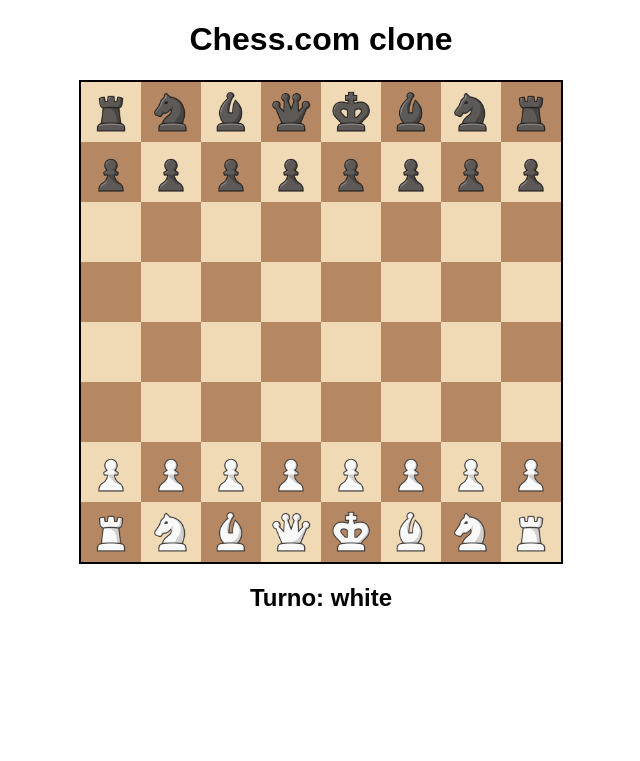
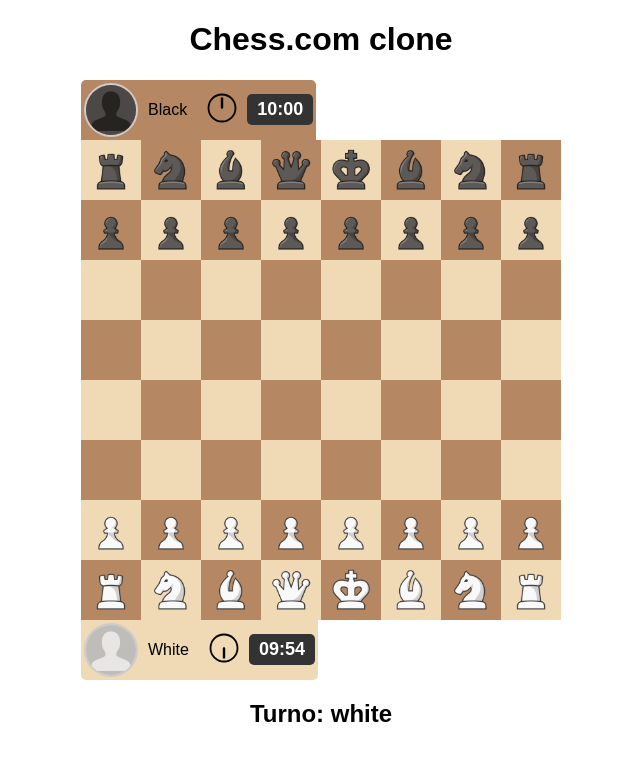
Before and after one commit to Armoon01/ExtraAjedrez, a Flask app: page / in a window 1280 px wide. Shown: the top 761 px of the page, without its empty margins (319-959 px from the left). Run offline with Flask 3, Linux system fonts and the light colour scheme.

Commit message:
Implementación de los relojes, cambios en el la coronación y cambios en jaques

```diff
--- a/Templates/base.html
+++ b/Templates/base.html
@@ -7,7 +7,37 @@
 </head>
 <body>
     <h1>Chess.com clone</h1>
+    <div id="game-container">
+        <div class="player black">
+            <img src="/static/images/black_player.png" alt="Black Player" class="player-img">
+            <span>Black</span>
+            <div class="black-clock">
+                <svg xmlns="http://www.w3.org/2000/svg" viewBox="0 0 100 100" width="30" height="30">
+                    <circle cx="50" cy="50" r="45" stroke="black" stroke-width="6" fill="none" />
+                    <circle cx="50" cy="50" r="3" fill="black" />
+
+                    <!-- Hour Hand -->
+                    <line id="black-clock-hand" x1="50" y1="50" x2="50" y2="15" stroke="black" stroke-width="8" />
+                  </svg>
+            </div>
+            <div class="timer black-timer">10:00</div>
+        </div>
         <div id="board" class="board"></div>
+        <div class="player white">
+            <img src="/static/images/white_player.png" alt="White Player" class="player-img">
+            <span>White</span>
+            <div class="white-clock hidden">
+                <svg xmlns="http://www.w3.org/2000/svg" viewBox="0 0 100 100" width="30" height="30">
+                    <circle cx="50" cy="50" r="45" stroke="black" stroke-width="6" fill="none" />
+                    <circle cx="50" cy="50" r="3" fill="black" />
+
+                    <!-- Hour Hand -->
+                    <line id="white-clock-hand" x1="50" y1="50" x2="50" y2="15" stroke="black" stroke-width="8" />
+                  </svg>
+            </div>
+            <div class="timer white-timer">10:00</div>
+        </div>
+    </div>
     <h2 id="turn">Turno: white</h2>
 
     <!-- Modal para elegir la pieza de promoción -->
@@ -16,19 +46,19 @@
             <h3>Elige una pieza para la promoción</h3>
             <div class="promotion-options">
                 <div class="promotion-option" data-piece="queen">
-                <img src="/static/images/wq.png" alt="Reina">
+                    <img src="/static/images/wq.png" alt="White Queen">
                 </div>
                 <div class="promotion-option" data-piece="rook">
-                <img src="/static/images/wr.png" alt="Torre">
+                    <img src="/static/images/wr.png" alt="White Rook">
                 </div>
                 <div class="promotion-option" data-piece="bishop">
-                <img src="/static/images/wb.png" alt="Alfil">
+                    <img src="/static/images/wb.png" alt="White Bishop">
                 </div>
                 <div class="promotion-option" data-piece="knight">
-                <img src="/static/images/wn.png" alt="Caballo">
+                    <img src="/static/images/wn.png" alt="White Knight">
                 </div>
             </div>
-        <button id="close-promotion-menu">Cancelar</button>
+            <button id="close-promotion-menu">Cerrar</button>
         </div>
     </div>
 
--- a/main.py
+++ b/main.py
@@ -1,5 +1,10 @@
 from flask import Flask, jsonify, request, render_template
 from board import ChessBoard
+from app.pieces.pawn import Pawn
+from app.pieces.knight import Knight
+from app.pieces.bishop import Bishop
+from app.pieces.rook import Rook
+from app.pieces.queen import Queen
 
 app = Flask(__name__, static_url_path="/static", static_folder="static", template_folder="templates")
 
@@ -16,10 +21,17 @@
     if game.is_in_check(game.current_turn):
         king_in_check = game.get_king_position(game.current_turn)
 
+    game_over = game.is_game_over()
+    winner = None
+    if game_over:
+        winner = game.get_winner()
+
     return jsonify({
         "board": game.get_board_state(),
         "turn": game.current_turn,
-        "king_in_check": king_in_check  # Posición del rey en jaque (o None si no está en jaque)
+        "king_in_check": king_in_check,
+        "game_over": game_over,
+        "winner": winner  # Ganador del juego si ha terminado
     })
 
 @app.route("/legal_moves", methods=["POST"])
@@ -37,29 +49,75 @@
 @app.route("/api/move", methods=["POST"])
 def move_piece():
     data = request.get_json()
-    from_pos = tuple(data['from'])
-    to_pos = tuple(data['to'])
-    promotion_choice = data.get('promotion_choice')  # Obtener la elección de promoción (si existe)
+    from_pos = tuple(data["from"])
+    to_pos = tuple(data["to"])
+    promotion_choice = data.get("promotion_choice")
 
-    # Llamar a la función move_piece y obtener la respuesta
+    # Verificar si el movimiento cubre el jaque antes de realizarlo
+    move_covers_check = game.does_move_cover_check(from_pos, to_pos)
+
+    # Realizar el movimiento
     result = game.move_piece(from_pos, to_pos, promotion_choice)
 
-    # Verificar si el rey sigue en jaque después del movimiento
-    if game.is_in_check(game.current_turn):
-        result["in_check"] = True  # Indicar que el rey sigue en jaque
-        result["king_position"] = game.get_king_position(game.current_turn)
+    # Verificar si el rey quedó en jaque después del movimiento
+    in_check = game.is_in_check(game.current_turn)
+    king_pos = game.get_king_position(game.current_turn)
+
+    result["in_check"] = in_check
+    result["king_position"] = king_pos
+    result["move_does_not_cover_check"] = not move_covers_check
+
+    # Verificar si se requiere promoción
+    piece = game.board[to_pos[0]][to_pos[1]]
+    if isinstance(piece, Pawn) and (to_pos[0] == 0 or to_pos[0] == 7):
+        result["promotion_required"] = True
+        result["promotion_piece_color"] = piece.color
     else:
-        result["in_check"] = False
-
-    # Verificar si el movimiento no cubre el jaque
-    result["move_does_not_cover_check"] = result["in_check"]
-
-    # Asegurarse de incluir el campo "promotion_required" si está presente
-    if "promotion_required" not in result:
         result["promotion_required"] = False
 
-    # Retornar la respuesta completa de move_piece
+    # Estado del tablero
+    result["board"] = game.get_board_state()
+
+    # Verificar si el juego ha terminado
+    if game.is_game_over():
+        result["game_over"] = True
+        result["winner"] = game.get_winner()
+    else:
+        result["game_over"] = False
+
     return jsonify(result)
+@app.route("/promote", methods=["POST"])
+def promote():
+    data = request.get_json()
+    from_pos = tuple(data["from"])
+    to_pos = tuple(data["to"])
+    piece_type = data["piece_type"]
 
+    # Verificar que la pieza en la posición 'to' sea un peón
+    piece = game.board[to_pos[0]][to_pos[1]]
+    if not isinstance(piece, Pawn):
+        return jsonify({"success": False, "error": "Solo se puede promocionar un peón"}), 400
+
+    # Promocionar el peón a la pieza seleccionada
+    promoted_piece = {
+        "queen": Queen,
+        "rook": Rook,
+        "bishop": Bishop,
+        "knight": Knight
+    }.get(piece_type.lower())
+
+    if promoted_piece:
+        game.board[to_pos[0]][to_pos[1]] = promoted_piece(piece.color)
+    else:
+        return jsonify({"success": False, "error": "Tipo de pieza no válido"}), 400
+
+    # Cambiar el turno
+    game.current_turn = "black" if game.current_turn == "white" else "white"
+
+    return jsonify({
+        "success": True,
+        "board": game.get_board_state(),
+        "turn": game.current_turn
+    })
 if __name__ == "__main__":
     app.run(debug=True)
--- a/static/script.js
+++ b/static/script.js
@@ -1,12 +1,18 @@
 let selected = null;
 let currentTurn = "white";
+let gameOver = false;
 
 async function loadBoard() {
     const res = await fetch('/api/board');
     const data = await res.json();
     currentTurn = data.turn;
+    gameOver = data.game_over;
 
-    // Pasar la posición del rey en jaque a renderBoard
+    if (gameOver) {
+        alert(data.winner ? `${data.winner} gana el juego` : "Empate");
+        return;
+    }
+
     renderBoard(data.board, data.king_in_check);
     document.getElementById("turn").innerText = "Turno: " + currentTurn;
 }
@@ -26,11 +32,8 @@
                 cell.innerHTML = pieceSymbol(piece);
             }
 
-            // Resaltar la casilla del rey si está en jaque
             if (kingInCheck && kingInCheck[0] === i && kingInCheck[1] === j) {
                 cell.classList.add('blink');
-
-                // Detener la animación después de 1 segundo
                 setTimeout(() => {
                     cell.classList.remove('blink');
                 }, 1000);
@@ -43,7 +46,7 @@
 }
 
 function pieceSymbol(piece) {
-    const fileName = `${piece.color[0]}${piece.type}.png`; // ej: wp.png
+    const fileName = `${piece.color[0]}${piece.type}.png`;
     return `<img src="/static/images/${fileName}" class="piece-img">`;
 }
 
@@ -54,29 +57,23 @@
 }
 
 async function handleClick(x, y) {
+    if (gameOver) return;
+
     const cell = document.querySelector(`.cell[data-pos="${x},${y}"]`);
     const pieceImg = cell.querySelector("img");
-
-    if (!selected) {
-        if (!pieceImg) return;
 
     const res = await fetch('/api/board');
     const data = await res.json();
     const piece = data.board[x][y];
 
-        if (!piece || piece.color !== currentTurn) {
-            return;
-        }
+    if (!selected) {
+        if (!pieceImg || !piece || piece.color !== currentTurn) return;
 
         selected = [x, y];
         clearHighlights();
         await showLegalMoves(x, y);
     } else {
-        const res = await fetch('/api/board');
-        const data = await res.json();
-        const piece = data.board[x][y];
-
-        // Si seleccionas otra pieza del mismo color, cambia la selección
+        // Si clicás en otra pieza propia, se actualiza la selección
         if (piece && piece.color === currentTurn) {
             selected = [x, y];
             clearHighlights();
@@ -84,7 +81,7 @@
             return;
         }
 
-        // Intentar mover la pieza seleccionada
+        // Intentar mover
         const moveRes = await fetch('/api/move', {
             method: 'POST',
             headers: { 'Content-Type': 'application/json' },
@@ -92,72 +89,88 @@
         });
 
         const result = await moveRes.json();
-        console.log("Respuesta del backend:", result); // Depuración
 
         if (!result.success) {
-            // Si el movimiento no es válido y no cubre el jaque
             if (result.move_does_not_cover_check) {
                 const kingCell = document.querySelector(
                     `.cell[data-pos="${result.king_position[0]},${result.king_position[1]}"]`
                 );
+                if (kingCell) {
                     kingCell.classList.add('blink');
-
-                // Detener la animación después de 1 segundo
                     setTimeout(() => {
                         kingCell.classList.remove('blink');
                     }, 1000);
+                }
 
-                // Mantener la selección activa y mostrar los movimientos legales nuevamente
                 clearHighlights();
                 await showLegalMoves(selected[0], selected[1]);
+
+                // ❗ No limpiar la selección
+                return;
             }
-        } else {
-            // Manejar la coronación
+
+            // Si el error es otro, sí limpiamos
+            selected = null;
+            return;
+        }
+
+        // Movimiento válido
+        await loadBoard();
+
         if (result.promotion_required) {
-                console.log("Llamando a showPromotionMenu"); // Depuración
             showPromotionMenu(result, selected, [x, y]);
             return;
         }
 
         currentTurn = result.turn;
-            await loadBoard();
-            selected = null; // Reiniciar la selección después de un movimiento válido
+        switchTimer();
+        selected = null;
     }
 }
+
+function showPromotionMenu(result, from, to) {
+    const menu = document.getElementById("promotion-menu");
+    menu.classList.remove("hidden");
+
+    const pieceColor = result.promotion_piece_color;
+    if (!pieceColor) {
+        console.error("No se encontró el color de la pieza para la promoción.");
+        return;
     }
-function showPromotionMenu(result, from, to) {
-    console.log("Mostrando el menú de promoción");
-    const menu = document.getElementById("promotion-menu");
-    menu.classList.remove("hidden"); // Mostrar el modal
 
-    // Asignar eventos a las opciones de promoción
-    document.querySelectorAll(".promotion-option").forEach(option => {
+    const promotionOptions = document.querySelectorAll(".promotion-option img");
+    const pieceTypes = ["queen", "rook", "bishop", "knight"];
+    promotionOptions.forEach((img, index) => {
+        const pieceType = pieceTypes[index];
+        img.src = `/static/images/${pieceColor[0]}${pieceType[0]}.png`;
+        img.alt = `${pieceColor} ${pieceType}`;
+    });
+
+    document.querySelectorAll(".promotion-option").forEach((option, index) => {
         option.onclick = async () => {
-            const promotionChoice = option.dataset.piece;
+            const promotionChoice = pieceTypes[index];
 
-            const promotionRes = await fetch('/api/move', {
+            const promotionRes = await fetch('/promote', {
                 method: 'POST',
                 headers: { 'Content-Type': 'application/json' },
-                body: JSON.stringify({ from, to, promotion_choice: promotionChoice })
+                body: JSON.stringify({ from, to, piece_type: promotionChoice })
             });
 
             const promotionResult = await promotionRes.json();
-            console.log("Resultado de la promoción:", promotionResult); // Depuración
 
             if (!promotionResult.success) {
-                alert(promotionResult.message);
+                alert(promotionResult.error || "Error al promover la pieza.");
             } else {
                 currentTurn = promotionResult.turn;
-                await loadBoard(); // Actualizar el tablero
+                await loadBoard();
             }
 
-            menu.classList.add("hidden"); // Ocultar el modal
+            menu.classList.add("hidden");
         };
     });
 
-    // Asignar evento al botón de cierre
     document.getElementById("close-promotion-menu").onclick = () => {
-        menu.classList.add("hidden"); // Ocultar el modal
+        menu.classList.add("hidden");
     };
 }
 
@@ -182,4 +195,77 @@
     }
 }
 
-window.onload = loadBoard;
+let whiteTime = 600;
+let blackTime = 600;
+let currentTimer = "white";
+let timerInterval;
+
+function startTimer() {
+    timerInterval = setInterval(() => {
+        if (currentTimer === "white") {
+            whiteTime--;
+            updateTimerDisplay("white", whiteTime);
+            rotateClock("white"); // Rotar la aguja del reloj blanco
+            if (whiteTime <= 0) {
+                clearInterval(timerInterval);
+                alert("¡El tiempo del jugador blanco se ha agotado!");
+            }
+        } else {
+            blackTime--;
+            updateTimerDisplay("black", blackTime);
+            rotateClock("black"); // Rotar la aguja del reloj negro
+            if (blackTime <= 0) {
+                clearInterval(timerInterval);
+                alert("¡El tiempo del jugador negro se ha agotado!");
+            }
+        }
+    }, 1000);
+}
+
+let whiteClockAngle = 0; // Ángulo inicial para el reloj blanco
+let blackClockAngle = 0; // Ángulo inicial para el reloj negro
+
+function rotateClock(player) {
+    const clockHand = document.getElementById(`${player}-clock-hand`);
+    if (!clockHand) {
+        console.error(`No se encontró el elemento del reloj para ${player}`);
+        return;
+    }
+
+    if (player === "white") {
+        whiteClockAngle = (whiteClockAngle + 90) % 360; // Incrementar 90 grados por segundo
+        clockHand.setAttribute("transform", `rotate(${whiteClockAngle} 50 50)`); // Rotar alrededor del centro (50, 50)
+    } else {
+        blackClockAngle = (blackClockAngle + 90) % 360; // Incrementar 90 grados por segundo
+        clockHand.setAttribute("transform", `rotate(${blackClockAngle} 50 50)`); // Rotar alrededor del centro (50, 50)
+    }
+}
+
+function updateTimerDisplay(player, time) {
+    const minutes = Math.floor(time / 60);
+    const seconds = time % 60;
+    const timerElement = document.querySelector(`.${player}-timer`);
+    timerElement.textContent = `${minutes.toString().padStart(2, "0")}:${seconds.toString().padStart(2, "0")}`;
+}
+function switchTimer() {
+    // Alternar el turno entre blanco y negro
+    currentTimer = currentTimer === "white" ? "black" : "white";
+
+    console.log("currentTimer", currentTimer);
+
+    // Mostrar el reloj del jugador actual y ocultar el del otro jugador
+    if (currentTimer === "white") {
+        document.querySelector(".white-clock").classList.remove("hidden");
+        document.querySelector(".black-clock").classList.add("hidden");
+    } else {
+        document.querySelector(".white-clock").classList.add("hidden");
+        document.querySelector(".black-clock").classList.remove("hidden");
+    }
+}
+
+window.onload = () => {
+    loadBoard();
+    startTimer();
+    document.querySelector(".white-clock").classList.remove("hidden");
+    document.querySelector(".black-clock").classList.add("hidden");
+};
--- a/static/style.css
+++ b/static/style.css
@@ -9,7 +9,6 @@
     grid-template-rows: repeat(8, 60px);
     width: fit-content;
     margin: auto;
-        border: 2px solid black;
 }
 
 .cell {
@@ -30,11 +29,13 @@
 .black {
     background-color: #b58863;
 }
+
 .piece-img {
     width: 48px;
     height: 48px;
     pointer-events: none; /* para que no bloqueen los clics */
 }
+
 /* Casilla seleccionada */
 .selected-cell {
     background-color: rgba(255, 255, 0, 0.4); /* amarillo suave */
@@ -52,6 +53,7 @@
     left: 50%;
     transform: translate(-50%, -50%); /* Ajusta el desplazamiento al centro */
 }
+
 .cell.blink {
     animation: blink 0.5s ease-in-out infinite;
 }
@@ -61,6 +63,7 @@
     50% { background-color: transparent; }
     100% { background-color: red; }
 }
+
 .modal {
     position: fixed;
     top: 0;
@@ -87,17 +90,30 @@
 }
 
 .promotion-options {
-        display: flex;
-        justify-content: space-around;
+    display: flex; /* Mostrar las opciones en una fila */
+    justify-content: center; /* Centrar las opciones de piezas */
     margin: 20px 0;
+    padding: 0; /* Eliminar cualquier padding */
+    border: none; /* Eliminar bordes si los hay */
+    background-color: transparent; /* Sin color de fondo adicional */
 }
 
 .promotion-option {
     cursor: pointer;
     padding: 10px;
     border: 2px solid transparent;
-        border-radius: 8px;
     transition: border-color 0.3s;
+    display: inline-block; /* Alinea las opciones en fila */
+    background-color: #f0d9b5; /* Color base de casilla blanca */
+}
+
+/* Intercalar los colores de las opciones de promoción */
+.promotion-option:nth-child(even) {
+    background-color: #b58863; /* Color base de casilla negra */
+}
+
+.promotion-option:nth-child(odd) {
+    background-color: #f0d9b5; /* Color base de casilla blanca */
 }
 
 .promotion-option:hover {
@@ -107,6 +123,11 @@
 .promotion-option img {
     width: 50px;
     height: 50px;
+    object-fit: contain; /* Asegura que las imágenes no se deformen */
+}
+.promotion-option img:hover {
+    transform: scale(1.5); /* Aumenta el tamaño al 120% */
+    transition: transform 0.3s ease-in-out; /* Suaviza la animación */
 }
 
 #close-promotion-menu {
@@ -122,3 +143,85 @@
 #close-promotion-menu:hover {
     background-color: #d32f2f;
 }
+
+#game-container {
+    display: flex;
+    flex-direction: column;
+    align-items: center;
+    position: relative;
+}
+
+#game-container {
+    display: flex;
+    flex-direction: column;
+    align-items: flex-start; /* alineado a la izquierda */
+    margin: 0 auto;
+    width: fit-content;
+}
+
+.black-info,
+.white-info {
+    position: absolute;
+    left: 0; /* Alineado con el borde izquierdo del tablero */
+    width: fit-content; /* Ajusta el ancho al contenido */
+}
+
+.black-info {
+    top: -70px; /* Ajusta la distancia desde el tablero */
+}
+
+.white-info {
+    bottom: -70px; /* Ajusta la distancia desde el tablero */
+}
+
+.board {
+    display: grid;
+    grid-template-columns: repeat(8, 60px);
+    grid-template-rows: repeat(8, 60px);
+    width: fit-content;
+    margin: auto;
+    position: relative; /* Necesario para posicionar los elementos absolutos */
+}
+
+.player {
+    display: flex;
+    align-items: center;
+    gap: 10px;
+    padding: 3px;
+    justify-content: center;
+}
+
+.player.black {
+    border-top-left-radius: 5px;
+    border-top-right-radius: 5px;
+}
+
+.player.white {
+    border-bottom-left-radius: 5px;
+    border-bottom-right-radius: 5px;
+}
+
+.player-img {
+    width: 50px;
+    height: 50px;
+    border-radius: 50%;
+    border: 2px solid #ccc;
+}
+
+.timer {
+    font-size: 18px;
+    font-weight: bold;
+    color: #fff;
+    background-color: #333;
+    padding: 5px 10px;
+    border-radius: 5px;
+}
+.hidden {
+    display: none;
+}
+
+.white-clock,
+.black-clock {
+    display: inline-block;
+    margin-left: 10px;
+}
```
Also changed, not shown: board.py (+53 -41 lines), static/images/black_player.png (added), static/images/white_player.png (added). Lines whose indentation alone changed are shown as unchanged.
